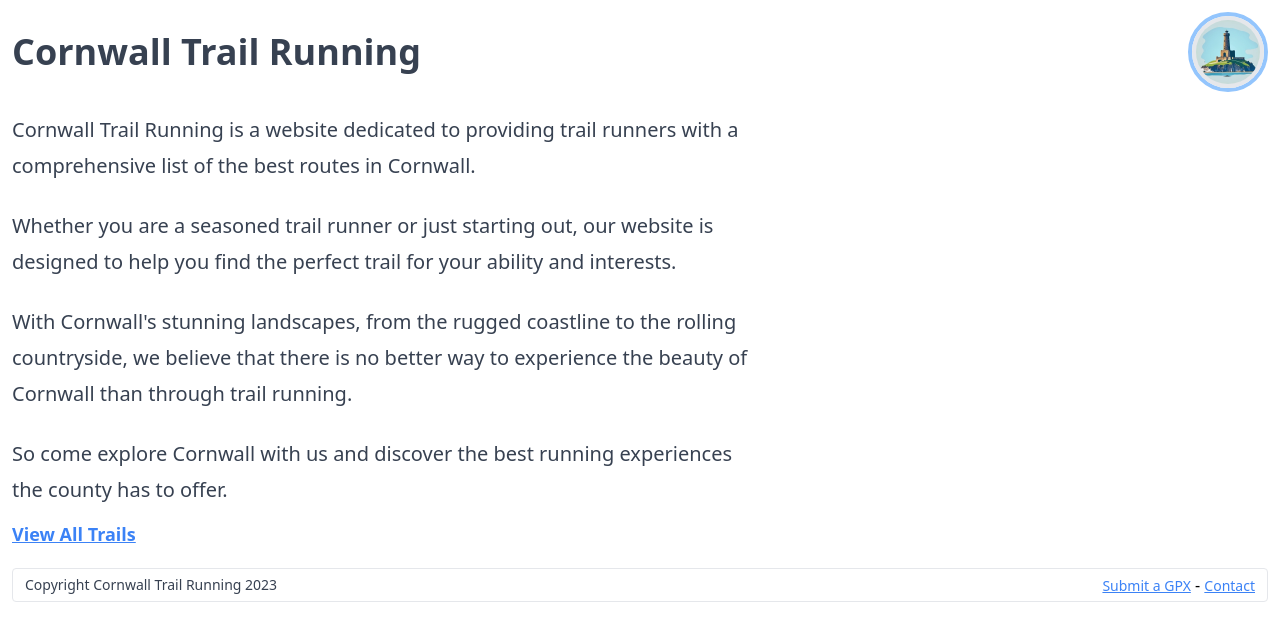
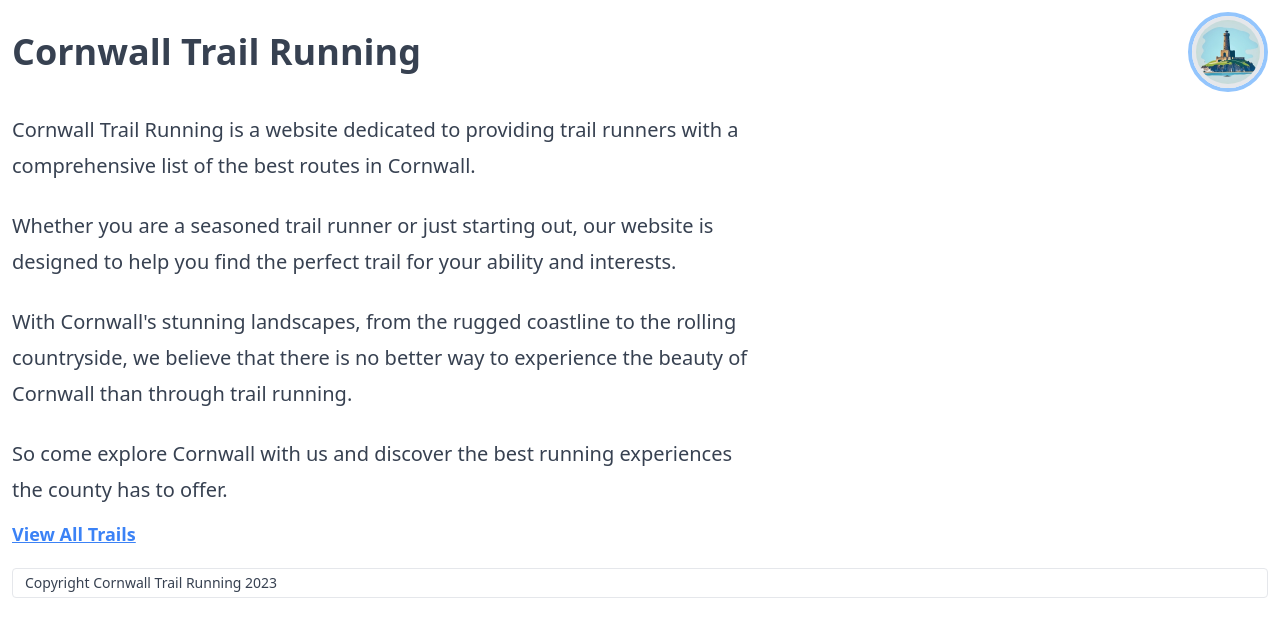
Before and after one commit to AndrewVos/cornwall-trail-running, a Next.js app: page / in a window 1280 px wide. Shown: the top 640 px of the page. Built offline with nearby package versions, Linux system fonts and the light colour scheme.

Commit message:
Remove my email address

```diff
--- a/app/layout.tsx
+++ b/app/layout.tsx
@@ -52,15 +52,7 @@ export default function RootLayout({
           <div className='text-sm text-gray-700 grow'>
             Copyright Cornwall Trail Running {copyrightYear()}
           </div>
-          <div>
-            <a className="text-blue-500 underline text-sm" href="mailto:andrew@andrewvos.com">Submit a GPX</a>
-          </div>
-          <div className="hidden md:block">&nbsp;-&nbsp;</div>
-          <div>
-            <a className="text-blue-500 underline text-sm" href="mailto:andrew@andrewvos.com">Contact</a>
-          </div>
         </div>
-
       </body>
     </html>
   )
```
